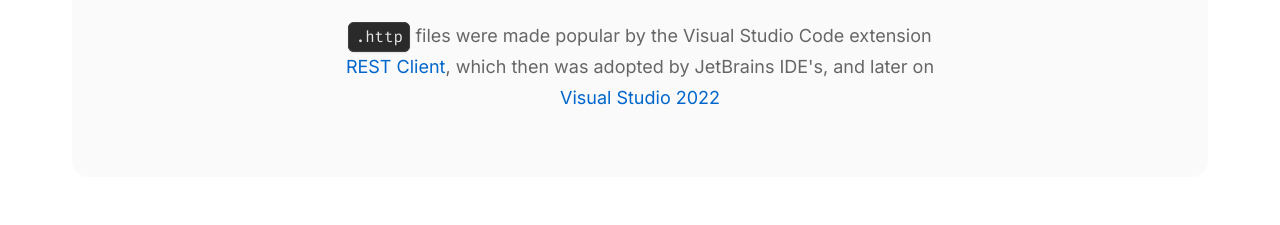
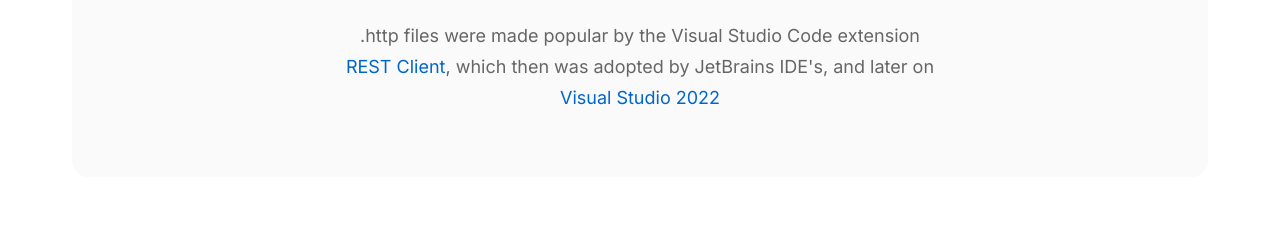
Before and after one commit to christianhelle/httpgenerator, a plain HTML site: page docs/index.html in a window 1280 px wide. Shown: the part 304-529 px from the top of the page. Drawn offline with Linux system fonts and the light colour scheme; files whose address does not match are found by name.

Commit message:
Fix formatting of description in index.html

```diff
--- a/docs/index.html
+++ b/docs/index.html
@@ -38,7 +38,7 @@
                 <h1 class="hero-title">HTTP File Generator</h1>
                 <p class="hero-subtitle">Generate .http files from OpenAPI specifications</p>
                 <p class="hero-description">
-                    <code>.http</code> files were made popular by the Visual Studio Code extension
+                    .http files were made popular by the Visual Studio Code extension
                     <a href="https://marketplace.visualstudio.com/items?itemName=humao.rest-client">REST Client</a>,
                     which then was adopted by JetBrains IDE's, and later on
                     <a href="https://marketplace.visualstudio.com/items?itemName=MadsKristensen.RestClient">Visual Studio 2022</a>
```
